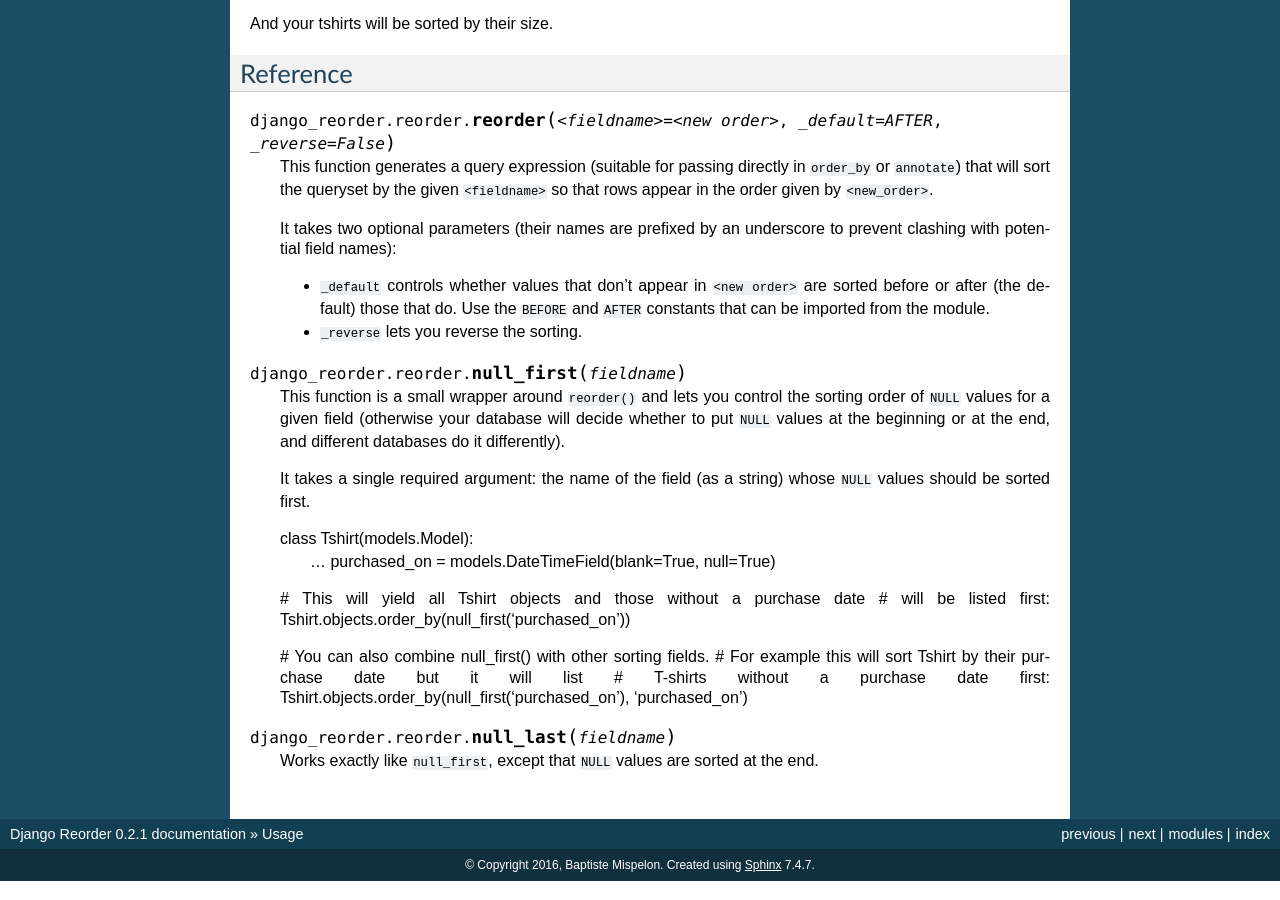
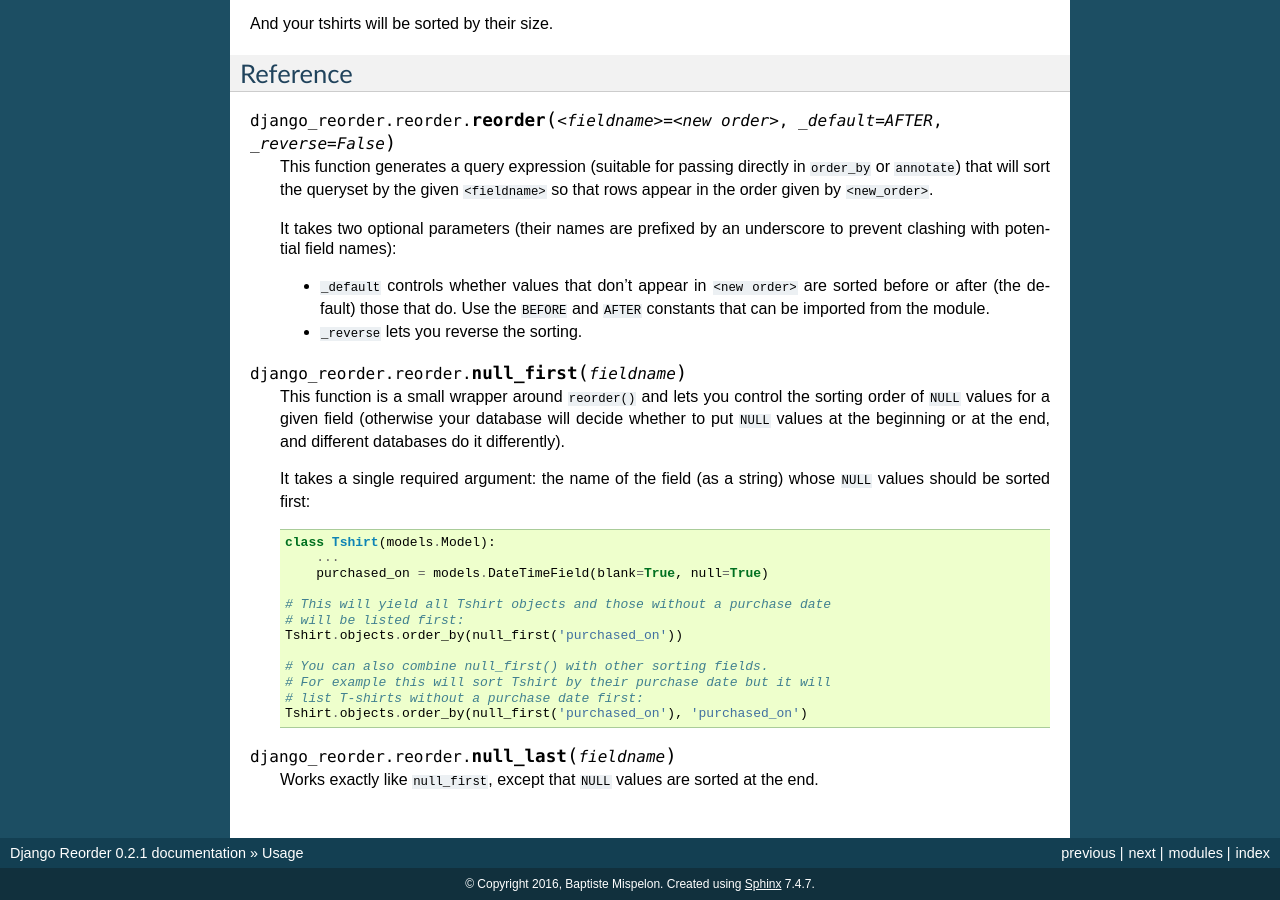
Before and after one commit to bmispelon/django-reorder, a Sphinx documentation site: the page built from docs/usage.rst, in a window 1280 px wide and 900 px high, scrolled down 628 px. Built offline with Sphinx 7.4.7, drawn with Linux system fonts in a browser that asks for light colours.

Commit message:
Fixed code formatting issue in docs

```diff
--- a/docs/usage.rst
+++ b/docs/usage.rst
@@ -69,20 +69,20 @@ Reference
     the end, and different databases do it differently).
 
     It takes a single required argument: the name of the field (as a string)
-    whose ``NULL`` values should be sorted first.
+    whose ``NULL`` values should be sorted first::
 
-    class Tshirt(models.Model):
-        ...
-        purchased_on = models.DateTimeField(blank=True, null=True)
+        class Tshirt(models.Model):
+            ...
+            purchased_on = models.DateTimeField(blank=True, null=True)
 
-    # This will yield all Tshirt objects and those without a purchase date
-    # will be listed first:
-    Tshirt.objects.order_by(null_first('purchased_on'))
+        # This will yield all Tshirt objects and those without a purchase date
+        # will be listed first:
+        Tshirt.objects.order_by(null_first('purchased_on'))
 
-    # You can also combine null_first() with other sorting fields.
-    # For example this will sort Tshirt by their purchase date but it will list
-    # T-shirts without a purchase date first:
-    Tshirt.objects.order_by(null_first('purchased_on'), 'purchased_on')
+        # You can also combine null_first() with other sorting fields.
+        # For example this will sort Tshirt by their purchase date but it will
+        # list T-shirts without a purchase date first:
+        Tshirt.objects.order_by(null_first('purchased_on'), 'purchased_on')
 
 
 .. function:: null_last(fieldname)
```
